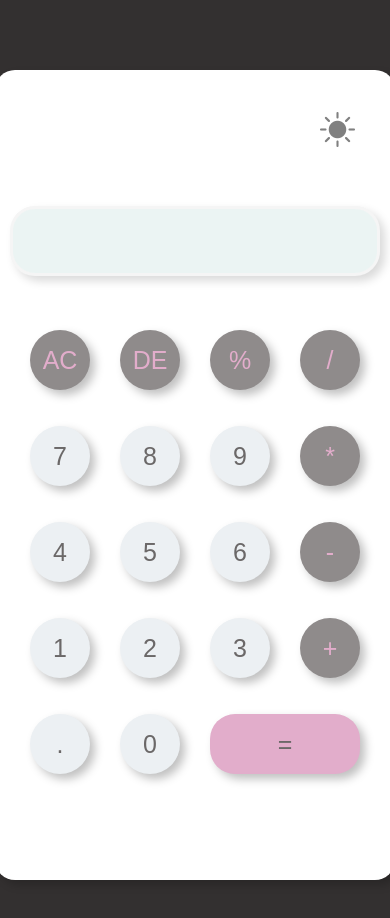
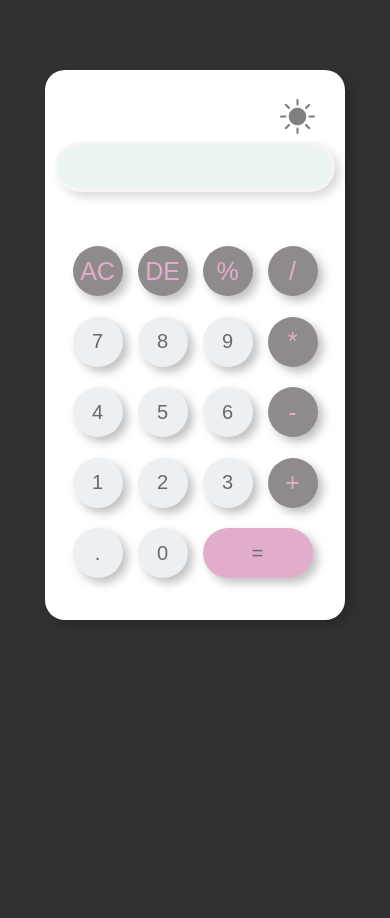
Before and after one commit to emansal/calculator, a plain HTML site: page index.html in a window 390 px wide. After the commit the page ends 844 px from the top, so only its background shows below. Drawn offline with nearby package versions, Linux system fonts and the light colour scheme.

Commit message:
Responsive

```diff
--- a/calc.css
+++ b/calc.css
@@ -4,9 +4,6 @@
     box-sizing: border-box;
     font-family: sans-serif;
 }
-
-
-
 
 .parent{
 
@@ -109,3 +106,29 @@ button:last-child{
     grid-column: 3/5;
 
 }
+
+@media only screen and (max-width: 768px){
+.cl {
+        width: 320px;
+        height: 550px;
+    }
+    #display {
+        width: 280px;
+        height: 50px;
+        font-size: 22px;
+    }
+    .buttons {
+        width: 300px;
+        height: 350px;
+        gap: 15px;
+        grid-template-columns: repeat(4, auto);
+    }
+    div button {
+        width: 50px;
+        height: 50px;
+        font-size: 20px;
+    }
+    button:last-child {
+        width: 110px;   }
+
+}
--- a/index.html
+++ b/index.html
@@ -3,7 +3,7 @@
   <head>
     <meta charset="UTF-8" />
     <meta name="viewport" content="width=device-width, initial-scale=1.0" />
-    <title>Document</title>
+    <title>Calculator</title>
     <link rel="stylesheet" href="calc.css" />
     <link rel="stylesheet" href="https://cdn.jsdelivr.net/npm/bootstrap-icons@1.3.0/font/bootstrap-icons.css">
   </head>
```
